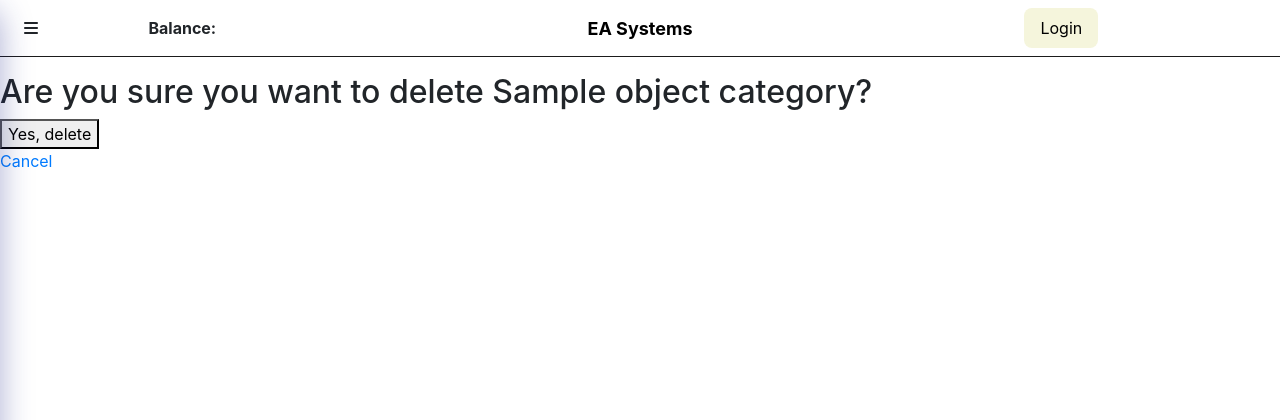
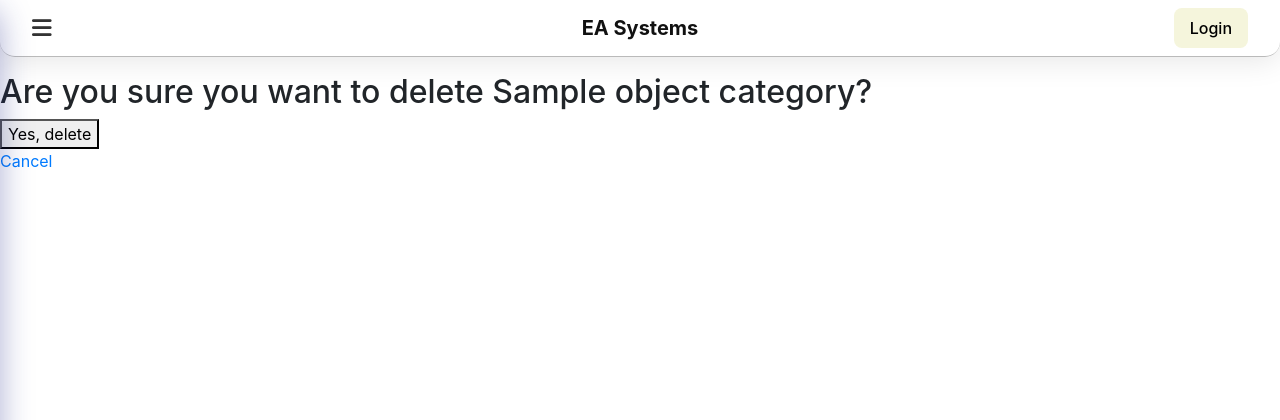
Before and after one commit to ERFAN-IAN/bitpardazaninternship, a Django app: template app/templates/app/bookcategory_confirm_delete.html in a window 1280 px wide. Shown: the top 420 px of the page. Run offline with Django 5.2, Linux system fonts and the light colour scheme; the template is opened without the code that fills it: most values are stand-ins (such as "Sample title", 1, 10 or a date in 2020); some libraries are stand-ins or nearby versions.

Commit message:
improved the headbar for accessibility and style. hid the balance for unauthorized users

```diff
--- a/templates/base.html
+++ b/templates/base.html
@@ -26,49 +26,79 @@
     {% endfor %}
   </ul>
 {% endif %}
-    <header style="display: grid;grid-template-columns: 1fr 1fr 1fr; justify-items: center; align-items: center;padding: 0.5rem; border-bottom: #1b1b1b solid 1px; margin-bottom: 1rem">
-        <div style="display: grid; grid-template-columns: 1fr 1fr 1fr; width: 100%; align-items: center">
-            <i id="sidebarToggle" class="fa fa-bars" style="padding-left: 1rem; cursor: pointer"></i>
-            <div style="display: flex; width: 100%; font-weight: bold; margin: 0; gap: .2rem">
-                <p style="margin: 0">Balance:</p>
-                <p style="margin: 0">  {{ request.user.profile.balance|intcomma }}</p>
+    <header style="
+        display: grid;
+        grid-template-columns: 1fr 1fr 1fr;
+        justify-items: center;
+        align-items: center;
+        padding: 0.5rem 1rem;
+        border-bottom: 1px solid rgba(27, 27, 27, 0.3);
+        margin-bottom: 1rem;
+
+        background: rgba(255, 255, 255, 0.15);
+        backdrop-filter: blur(10px);
+        -webkit-backdrop-filter: blur(10px);
+        box-shadow: 0 4px 30px rgba(0, 0, 0, 0.1);
+        border-radius: 0 0 15px 15px;
+        color: #000;
+        font-family: -apple-system, BlinkMacSystemFont, 'Segoe UI', Roboto, Oxygen,
+                     Ubuntu, Cantarell, 'Open Sans', 'Helvetica Neue', sans-serif;
+        z-index: 1000;
+    ">
+
+        <!-- Left section: Hamburger + Balance -->
+        <div style="display: grid; grid-template-columns: auto 1fr auto; width: 100%; align-items: center; gap: 0.5rem;">
+            <i id="sidebarToggle" class="fa fa-bars" style="padding-left: 1rem; cursor: pointer; font-size: 1.4rem; color: #333;"></i>
+            <div style="display: flex; align-items: center; font-weight: 600; gap: 0.3rem; color: #222;">
+                {% if request.user.is_authenticated %}
+                    <p style="margin: 0; white-space: nowrap;">Balance:</p>
+                    <p style="margin: 0;">{{ request.user.profile.balance|intcomma }}</p>
+                {% endif %}
             </div>
             <div></div>
         </div>
-        <div style="font-weight: bold;">
-          <a href="{% url 'home' %}" style="text-decoration: none; color: black; font-size: large">EA Systems</a>
+
+        <!-- Center section: Logo -->
+        <div style="font-weight: 700; font-size: 1.25rem; color: #111;">
+            <a href="{% url 'home' %}" style="text-decoration: none; color: inherit;">EA Systems</a>
         </div>
 
-        <div style="display: flex; gap: 1rem; align-items: center;">
+        <!-- Right section: User info and actions -->
+        <div style="display: flex; gap: 1rem; align-items: center; justify-content: flex-end; margin-left: auto; padding-right: 1rem">
+
             {% if request.user.is_authenticated %}
-                <p style="margin: 0">Hey {{ request.user }}!</p>
-                <button
-                  style="border-radius: 0.5rem; background-color: beige; color: black; border: none; padding: 0.5rem 1rem; cursor: pointer; transition: all; transition-duration: 100ms"
-                  onmouseover="this.style.backgroundColor='#333333'; this.style.color='white';"
-                  onmouseout="this.style.backgroundColor='beige'; this.style.color='black';">
-                  <a href="{% url 'userprofile' request.user.profile.id %}" style="text-decoration: none; color: inherit;">Profile</a>
-                </button>
-                <img src="{% if request.user.profile.avatar %}{{ user.profile.avatar.url }}{% else %}{% static 'images/default_avatar.webp' %}{% endif %}" alt="User Avatar" style="width: 2.5rem; border-radius: 100%; height: 2.5rem ;object-fit: cover">
+                <p style="margin: 0; font-weight: 600; color: #222;">Hey {{ request.user }}!</p>
 
-                <button
-                  style="border-radius: 0.5rem; background-color: beige; color: black; border: none; padding: 0.5rem 1rem; cursor: pointer; transition: all; transition-duration: 100ms"
-                  onmouseover="this.style.backgroundColor='#333333'; this.style.color='white';"
-                  onmouseout="this.style.backgroundColor='beige'; this.style.color='black';">
-                  <a href="{% url 'logout' %}" style="text-decoration: none; color: inherit;">Logout</a>
-                </button>
+                <a href="{% url 'userprofile' request.user.profile.id %}"
+                   style="border-radius: 0.5rem; background-color: beige; color: black; border: none; padding: 0.5rem 1rem; cursor: pointer; transition: background-color 100ms, color 100ms; text-decoration: none; display: inline-block; font-weight: 500;"
+                   onmouseover="this.style.backgroundColor='#333333'; this.style.color='white';"
+                   onmouseout="this.style.backgroundColor='beige'; this.style.color='black';">
+                    Profile
+                </a>
+
+                <img src="{% if request.user.profile.avatar %}{{ request.user.profile.avatar.url }}{% else %}{% static 'images/default_avatar.webp' %}{% endif %}" alt="User Avatar"
+                     style="width: 2.5rem; height: 2.5rem; border-radius: 50%; object-fit: cover; border: 1px solid #ccc;">
+
+                <a href="{% url 'logout' %}"
+                   style="border-radius: 0.5rem; background-color: beige; color: black; border: none; padding: 0.5rem 1rem; cursor: pointer; transition: background-color 100ms, color 100ms; text-decoration: none; display: inline-block; font-weight: 500;"
+                   onmouseover="this.style.backgroundColor='#333333'; this.style.color='white';"
+                   onmouseout="this.style.backgroundColor='beige'; this.style.color='black';">
+                    Logout
+                </a>
+            {% else %}
+                <a href="{% url 'login' %}"
+                   style="border-radius: 0.5rem; background-color: beige; color: black; border: none; padding: 0.5rem 1rem; cursor: pointer; transition: background-color 100ms, color 100ms; text-decoration: none; display: inline-block; font-weight: 500;"
+                   onmouseover="this.style.backgroundColor='#333333'; this.style.color='white';"
+                   onmouseout="this.style.backgroundColor='beige'; this.style.color='black';">
+                    Login
+                </a>
             {% endif %}
-            {% if not request.user.is_authenticated %}
 
-                <button
-                  style="border-radius: 0.5rem; background-color: beige; color: black; border: none; padding: 0.5rem 1rem; cursor: pointer; transition: all; transition-duration: 100ms"
-                  onmouseover="this.style.backgroundColor='#333333'; this.style.color='white';"
-                  onmouseout="this.style.backgroundColor='beige'; this.style.color='black';">
-                  <a href="{% url 'login' %}" style="text-decoration: none; color: inherit;">Login</a>
-                </button>
+        </div>
 
-            {% endif %}
-        </div>
+
     </header>
+
 
 
     <div id="sidebar" style="
```
